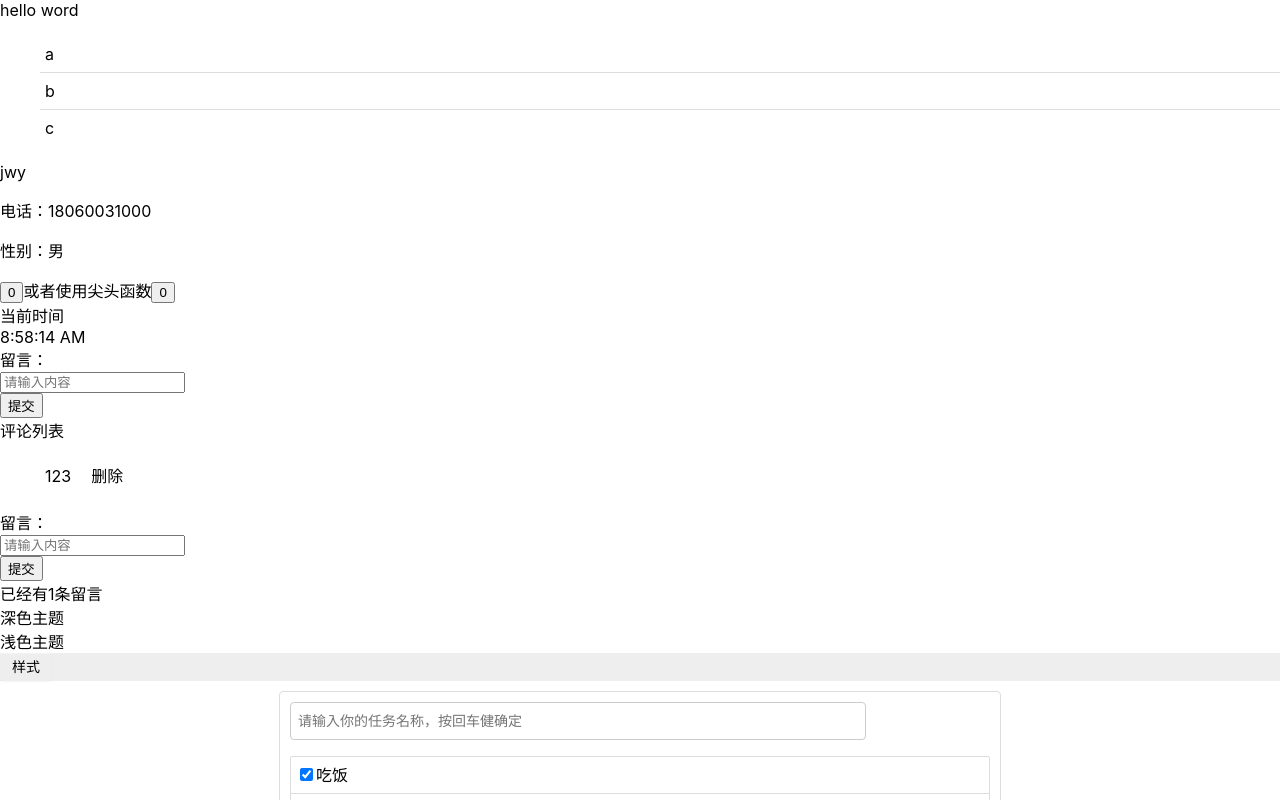
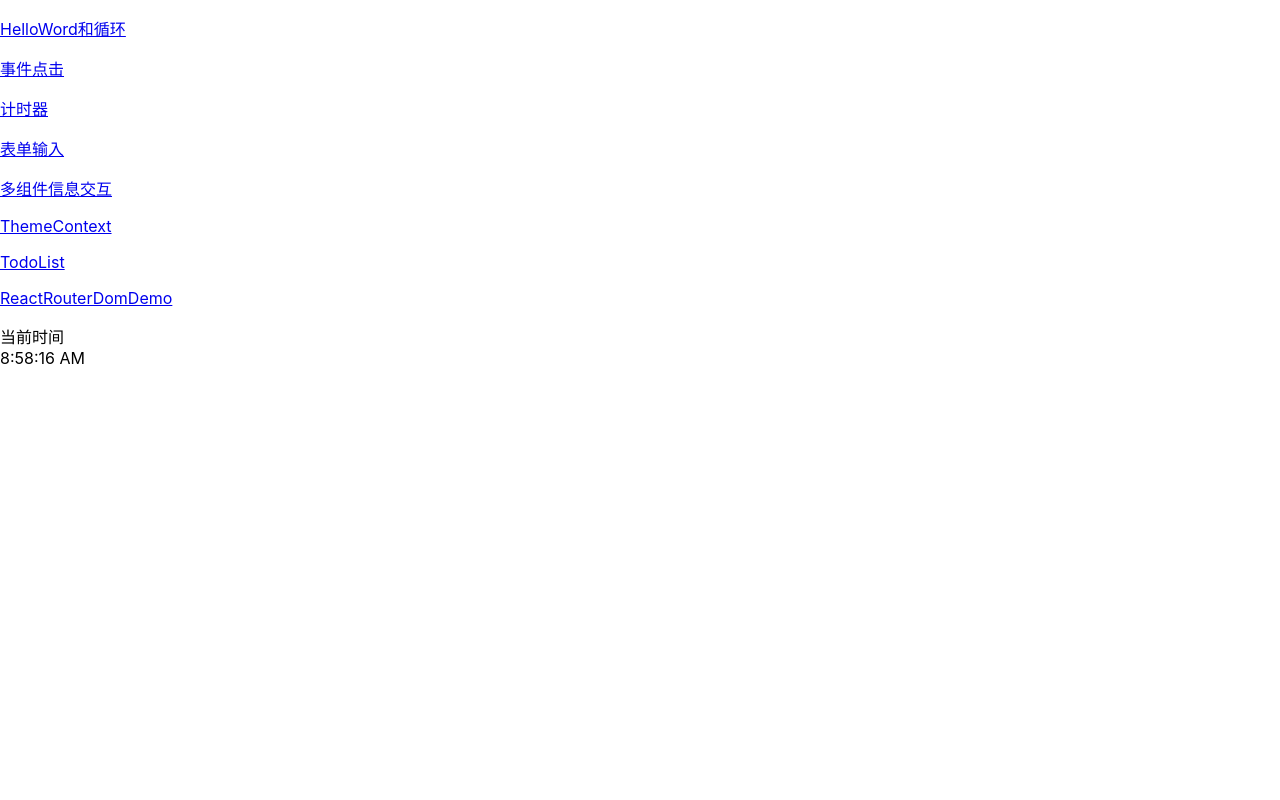
Before and after one commit to feibingbalabala/react_learn, a React (Create React App) app in the folder learn_react/: page /clock in a window 1280 px wide. Shown: the top 800 px of the page. Built offline with nearby package versions, Linux system fonts and the light colour scheme.

Commit message:
update: 为早期的demo增加react-router

```diff
--- a/learn_react/src/components/clock/clock.js
+++ b/learn_react/src/components/clock/clock.js
@@ -12,7 +12,7 @@ class Clock extends React.Component {
       this.setState({
         date: new Date()
       })
-    }, 3000)
+    }, 1000)
   }
   componentDidUpdate(currentProps, currentState) {
     // console.log(currentState)
--- a/learn_react/src/index.js
+++ b/learn_react/src/index.js
@@ -1,6 +1,6 @@
 import React from 'react';
 import ReactDOM from 'react-dom';
-import { BrowserRouter } from 'react-router-dom'
+import { BrowserRouter, Link, Route } from 'react-router-dom'
 import './index.css';
 import HelloWord from './components/helloWord/helloWord';
 import Card from './components/card/card'
@@ -17,20 +17,52 @@ ReactDOM.render(
   // React.StrictMode和es5的严格模式不同，这是检查react用法是否符合最新的，比如有些弃用的api他就会提出警告
   <React.StrictMode>
     <BrowserRouter>
-      <HelloWord />
+    <p>
+      <Link to="/helloword">HelloWord和循环</Link>
+    </p>
+    {/* <p>
+      <Link to="/helloword">props</Link>
+    </p> */}
+    <p>
+      <Link to="/addbutton">事件点击</Link>
+    </p>
+    <p>
+      <Link to="/clock">计时器</Link>
+    </p>
+    <p>
+      <Link to="/context">表单输入</Link>
+    </p>
+    <p>
+      <Link to="/comment">多组件信息交互</Link>
+    </p>
+    <p>
+      <Link to="/themecontext">ThemeContext</Link>
+    </p>
+    <p>
+      <Link to="/TodoList">TodoList</Link>
+    </p>
+    <p>
+      <Link to="/ReactRouterDomDemo">ReactRouterDomDemo</Link>
+    </p>
+      {/*
       <Card
         name="jwy"
         tel={18060031000}
         sex={true}
         tag={['a', 'b', 'c']}
-      />
-      <AddButton />
-      <Clock />
-      <Context />
-      <Comment />
-      <ThemeContext />
-      <TodoList />
-      <ReactRouterDomDemo />
+      /> */}
+      <Route path="/helloword" component={HelloWord} />
+      {/* <Route
+        path="/helloword"
+        component={Card}
+      /> */}
+      <Route path="/addbutton" component={AddButton} />
+      <Route path="/clock" component={Clock} />
+      <Route path="/context" component={Context} />
+      <Route path="/comment" component={Comment} />
+      <Route path="/themecontext" component={ThemeContext} />
+      <Route path="/TodoList" component={TodoList} />
+      <Route path="/ReactRouterDomDemo" component={ReactRouterDomDemo} />
     </BrowserRouter>
   </React.StrictMode>,
   document.getElementById('root')
```
